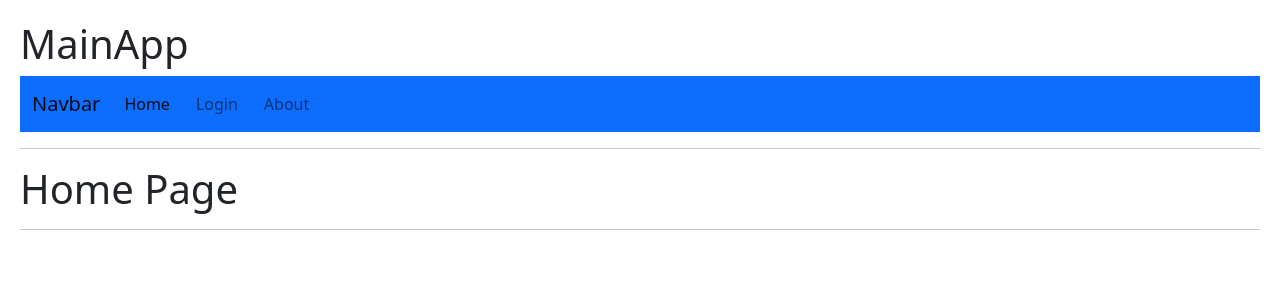
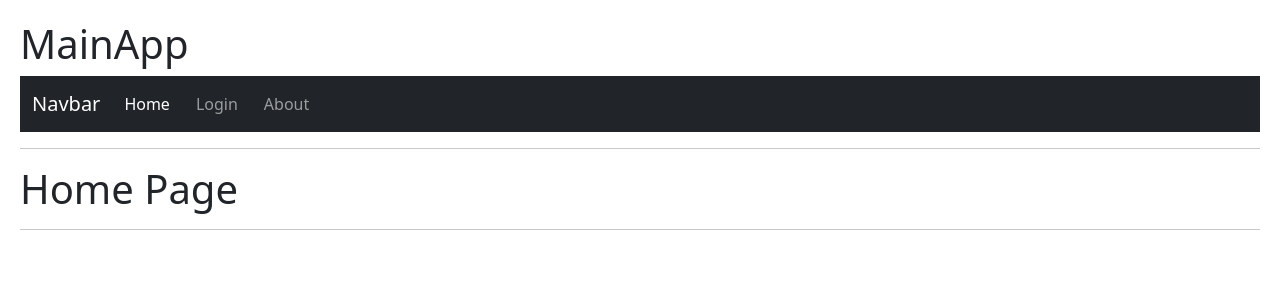
Before and after one commit to FSALVA157/redux_aprendiendo_hooks, a React (Vite) app: page / in a window 1280 px wide. Shown: the top 300 px of the page. Built offline with nearby package versions, Linux system fonts and the light colour scheme.

Commit message:
NavLink primer uso

```diff
--- a/src/09-UseContext/Navbar.jsx
+++ b/src/09-UseContext/Navbar.jsx
@@ -1,23 +1,35 @@
-import { Link } from "react-router-dom"
+import { Link, NavLink } from "react-router-dom"
 
 
 
 export const Navbar = () => {
   return (
     <>
-      <nav className="navbar navbar-expand-lg navbar-light bg-primary">
+      <nav className="navbar navbar-expand-lg navbar-dark bg-dark">
   <div className="container-fluid">
     <Link to='/' className="navbar-brand" >Navbar</Link>
     <div className="collapse navbar-collapse" id="navbarNav">
       <ul className="navbar-nav">
         <li className="nav-item">
-          <Link to='/' className="nav-link active" aria-current="page" >Home</Link>
+          <NavLink
+          className={ ({isActive})=> `nav-link ${isActive ? 'active': ''}` }
+          to='/'>
+          Home
+          </NavLink>
         </li>
         <li className="nav-item">
-          <Link to='/login' className="nav-link" >Login</Link>
+        <NavLink
+          className={ ({isActive})=> `nav-link ${isActive ? 'active': ''}` }
+          to='/login'>
+          Login
+          </NavLink>
         </li>
         <li className="nav-item">
-          <Link to='/about' className="nav-link" >About</Link>
+        <NavLink
+          className={ ({isActive})=> `nav-link ${isActive ? 'active': ''}` }
+          to='/about'>
+          About
+          </NavLink>
         </li>
 
       </ul>
```
